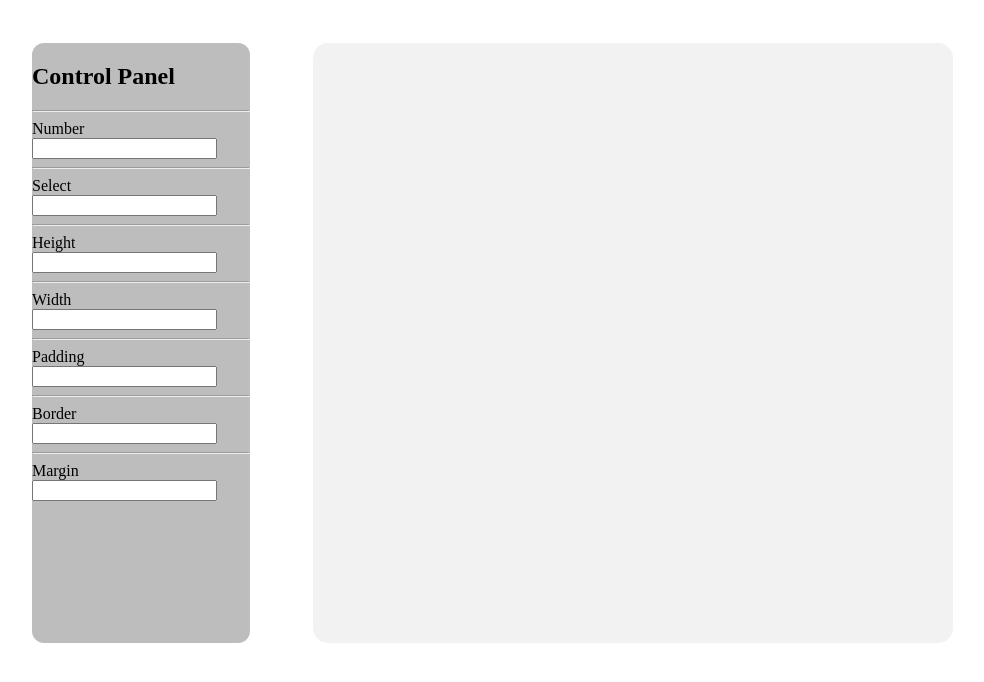
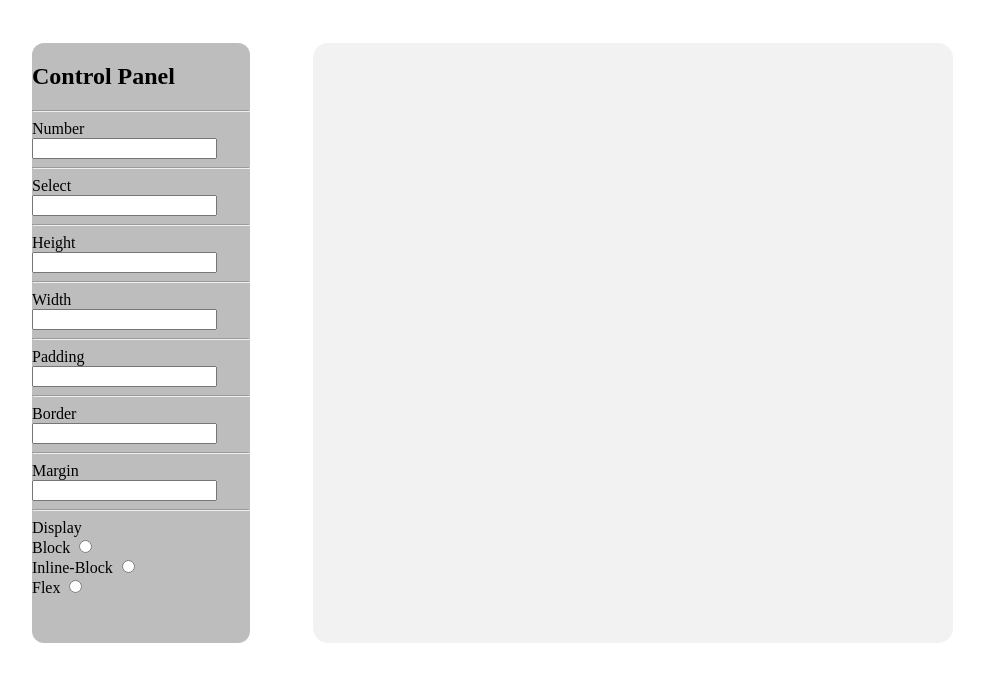
Before and after one commit to bmccaffrey/box-generator, a plain HTML site: page index.html in a window 1280 px wide. Shown: the whole page, without its empty margins (11-995 px from the left). Drawn offline with Linux system fonts and the light colour scheme.

Commit message:
add Display input elements

```diff
--- a/index.html
+++ b/index.html
@@ -32,6 +32,16 @@
       <hr>
       <label for="">Margin</label>
       <input type="number" name="margin" id="">
+      <hr>
+      <div>Display</div>
+      <label for="">Block</label>
+      <input type="radio" name="display" id="block">
+      <br>
+      <label for="">Inline-Block</label>
+      <input type="radio" name="display" id="inline-block">
+      <br>
+      <label for="">Flex</label>
+      <input type="radio" name="display" id="flex">
     </div>
   </aside>
   <main>
```
